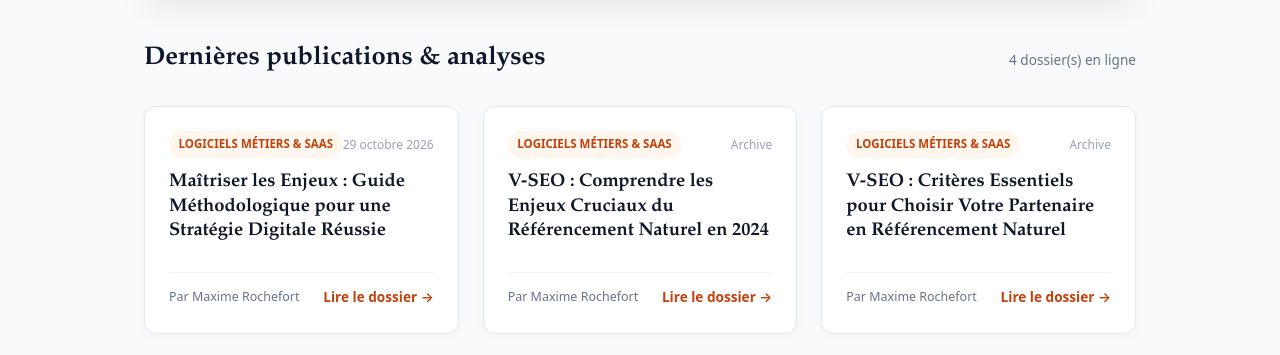
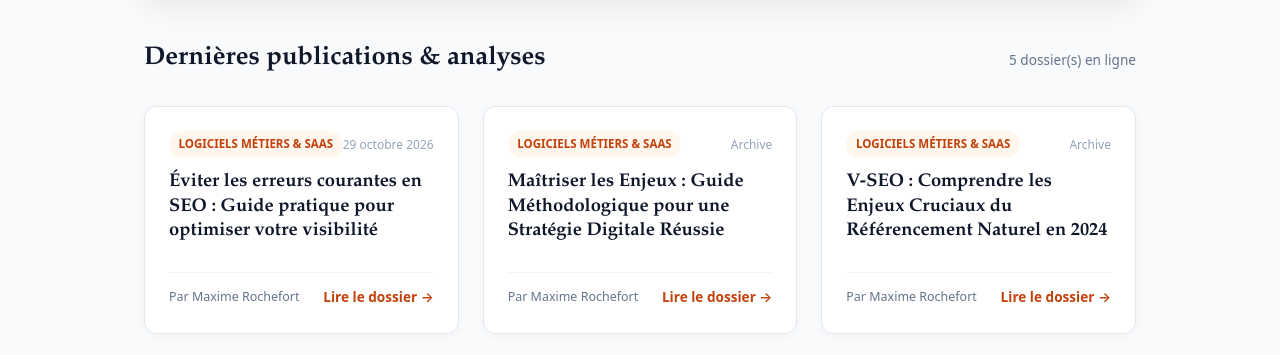
Before and after one commit to vianneydcps-boop/dossier-eco-guide-7q0t, a plain HTML site: page index.html in a window 1280 px wide. Shown: the part 399-754 px from the top of the page. Drawn offline with Linux system fonts and the light colour scheme.

Commit message:
Mise à jour page d'accueil: Éviter les erreurs courantes en SEO : Gu

```diff
--- a/index.html
+++ b/index.html
@@ -473,7 +473,7 @@
     <!-- Section Title -->
     <div style="display: flex; align-items: center; justify-content: space-between; margin-bottom: 1.5rem;">
       <h2 style="font-family: var(--font-serif); font-size: 1.6rem; color: #0f172a; font-weight: 700;">Dernières publications & analyses</h2>
-      <span style="font-size: 0.85rem; color: #64748b;">4 dossier(s) en ligne</span>
+      <span style="font-size: 0.85rem; color: #64748b;">5 dossier(s) en ligne</span>
     </div>
 
     <div style="display: grid; gap: 1.5rem; grid-template-columns: repeat(auto-fit, minmax(280px, 1fr));">
@@ -483,6 +483,22 @@
               <div style="display: flex; align-items: center; justify-content: space-between; margin-bottom: 0.75rem;">
                 <span style="background: var(--primary-light); color: var(--primary); font-size: 0.72rem; font-weight: 700; padding: 0.2rem 0.6rem; border-radius: 9999px; text-transform: uppercase;">Logiciels Métiers &amp; SaaS</span>
                 <span style="font-size: 0.75rem; color: #94a3b8;">29 octobre 2026</span>
+              </div>
+              <h3 style="font-family: var(--font-serif); font-size: 1.15rem; line-height: 1.35; margin-bottom: 0.75rem;">
+                <a href="posts/1793286481818-eviter-les-erreurs-courantes-en-seo-guide-pratique-pour-opti.html" style="color: #0f172a; text-decoration: none; font-weight: 700;">Éviter les erreurs courantes en SEO : Guide pratique pour optimiser votre visibilité</a>
+              </h3>
+            </div>
+            <div style="margin-top: 1rem; padding-top: 0.75rem; border-top: 1px solid #f1f5f9; display: flex; justify-content: space-between; align-items: center;">
+              <span style="font-size: 0.78rem; color: #64748b;">Par Maxime Rochefort</span>
+              <a href="posts/1793286481818-eviter-les-erreurs-courantes-en-seo-guide-pratique-pour-opti.html" style="color: var(--primary); font-weight: 600; font-size: 0.85rem; text-decoration: none;">Lire le dossier →</a>
+            </div>
+          </div>
+
+          <div style="background: #ffffff; border: 1px solid #e2e8f0; border-radius: 12px; padding: 1.5rem; display: flex; flex-direction: column; justify-content: space-between; box-shadow: 0 2px 8px rgba(0,0,0,0.03);">
+            <div>
+              <div style="display: flex; align-items: center; justify-content: space-between; margin-bottom: 0.75rem;">
+                <span style="background: var(--primary-light); color: var(--primary); font-size: 0.72rem; font-weight: 700; padding: 0.2rem 0.6rem; border-radius: 9999px; text-transform: uppercase;">Logiciels Métiers &amp; SaaS</span>
+                <span style="font-size: 0.75rem; color: #94a3b8;">Archive</span>
               </div>
               <h3 style="font-family: var(--font-serif); font-size: 1.15rem; line-height: 1.35; margin-bottom: 0.75rem;">
                 <a href="posts/1793286420120-maitriser-les-enjeux-guide-methodologique-pour-une-strategie.html" style="color: #0f172a; text-decoration: none; font-weight: 700;">Maîtriser les Enjeux : Guide Méthodologique pour une Stratégie Digitale Réussie</a>
```
